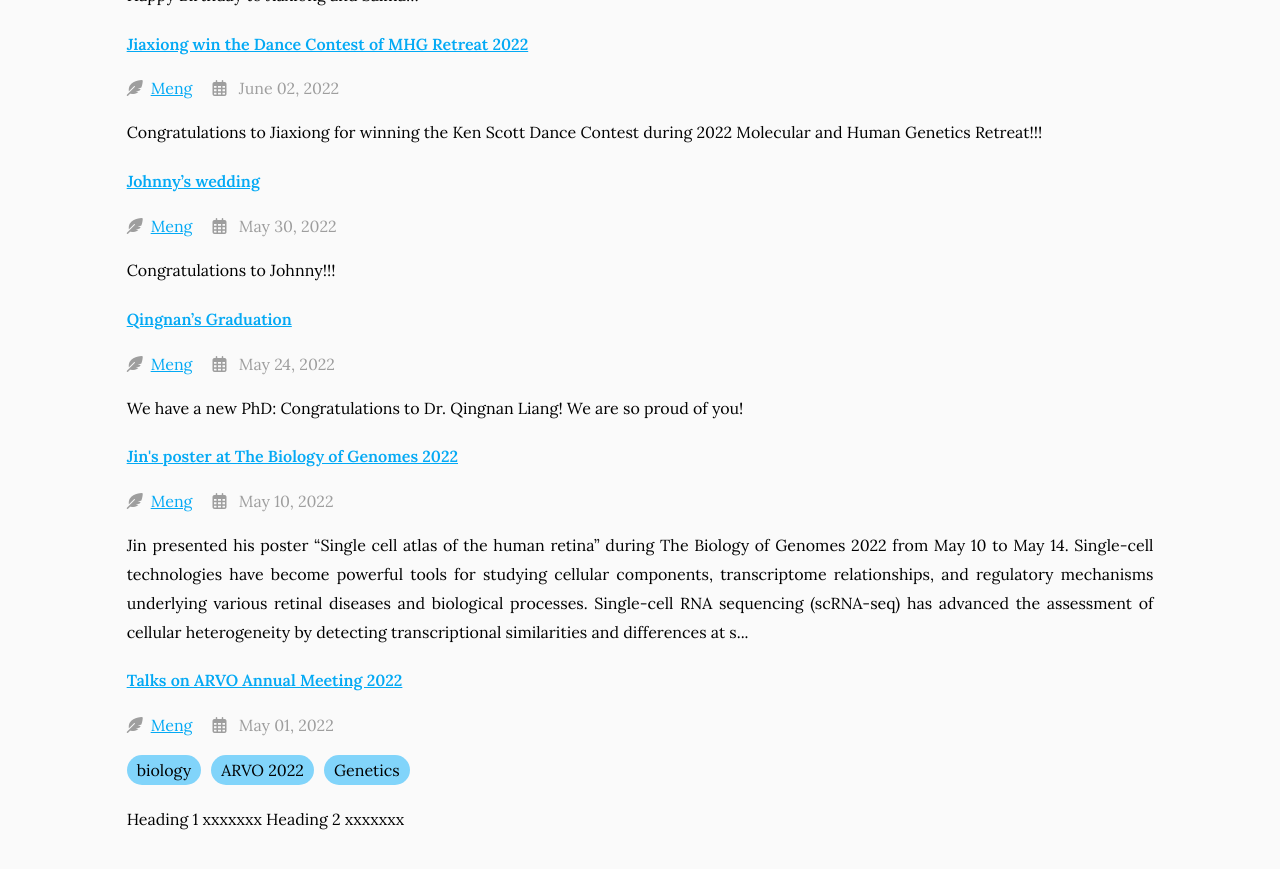
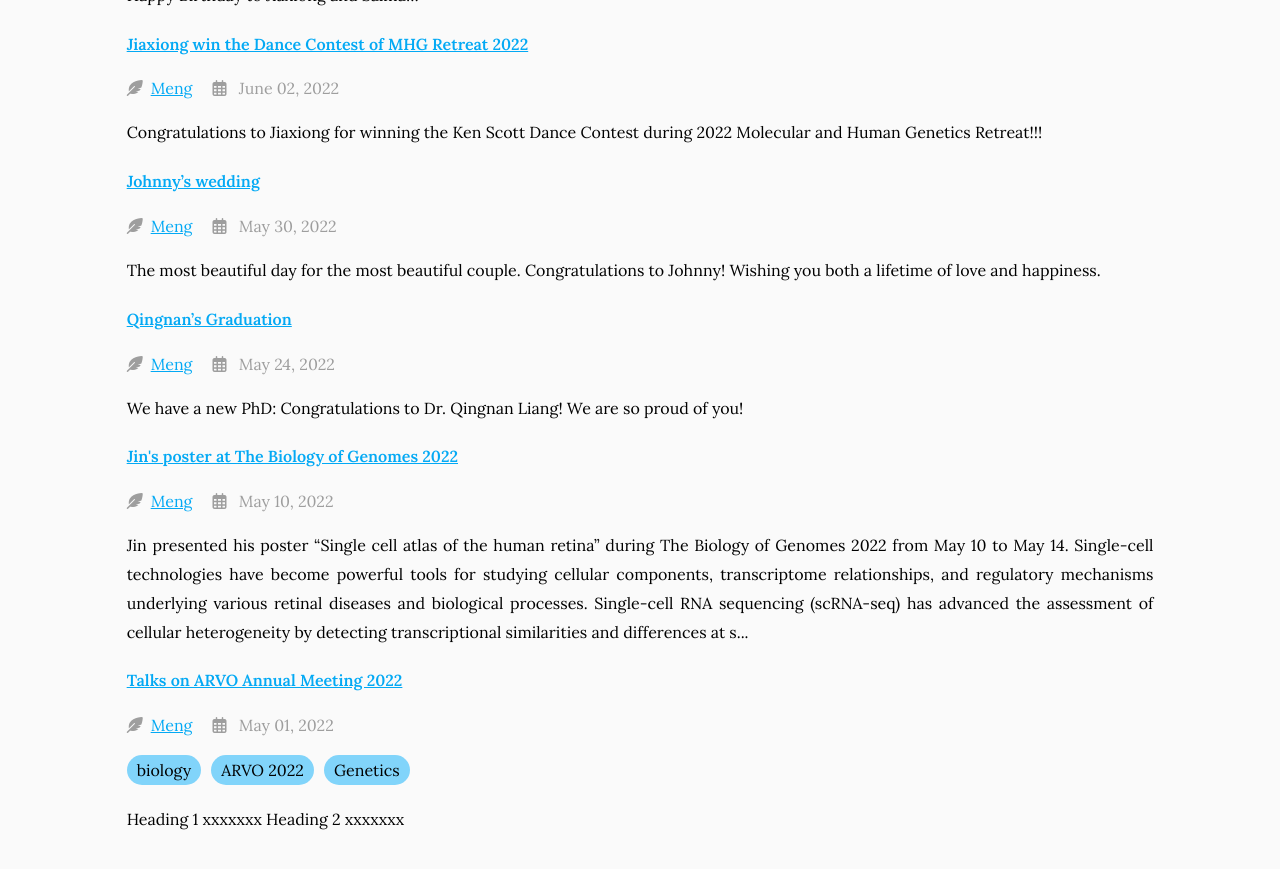
Before and after one commit to RCHENLAB/rchenlab.github.io, a Jekyll site: the page built from blog/index.md, in a window 1280 px wide and 900 px high, scrolled down 446 px, cut to the strip 0-890 px from the top of the window. Shown: the top 869 px of the strip. Built offline with Jekyll 4.4.1, drawn with Linux system fonts in a browser that asks for light colours.

Commit message:
Update 2022-05-30-johnny-wedding.md

```diff
--- a/_posts/2022-05-30-johnny-wedding.md
+++ b/_posts/2022-05-30-johnny-wedding.md
@@ -5,7 +5,7 @@ author: Meng
 member: Johnny
 ---
 
-{% capture text %} Congratulations to Johnny!!!
+{% capture text %} The most beautiful day for the most beautiful couple. Congratulations to Johnny! Wishing you both a lifetime of love and happiness.
 {% endcapture %}
 
 {% include feature.html image="images/post/johnny.jpeg" link="" title="" text=text %}
```
